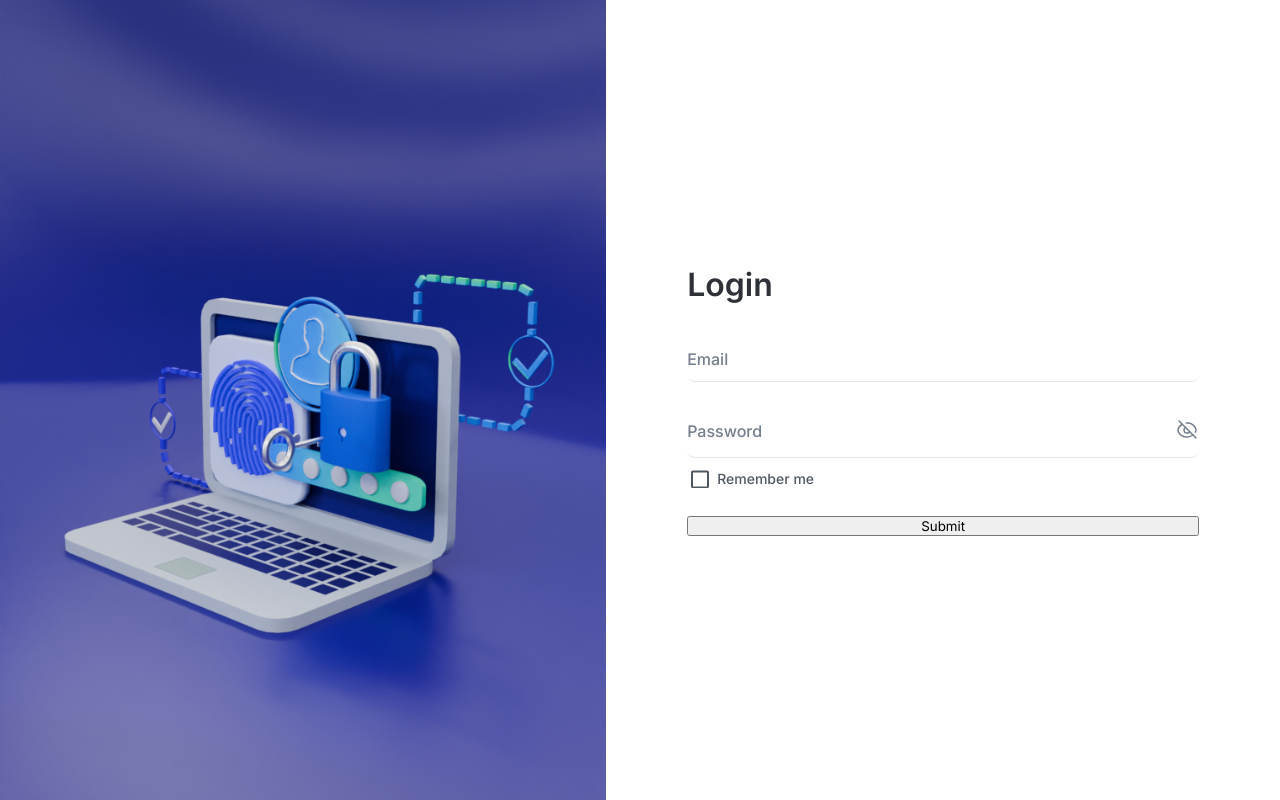
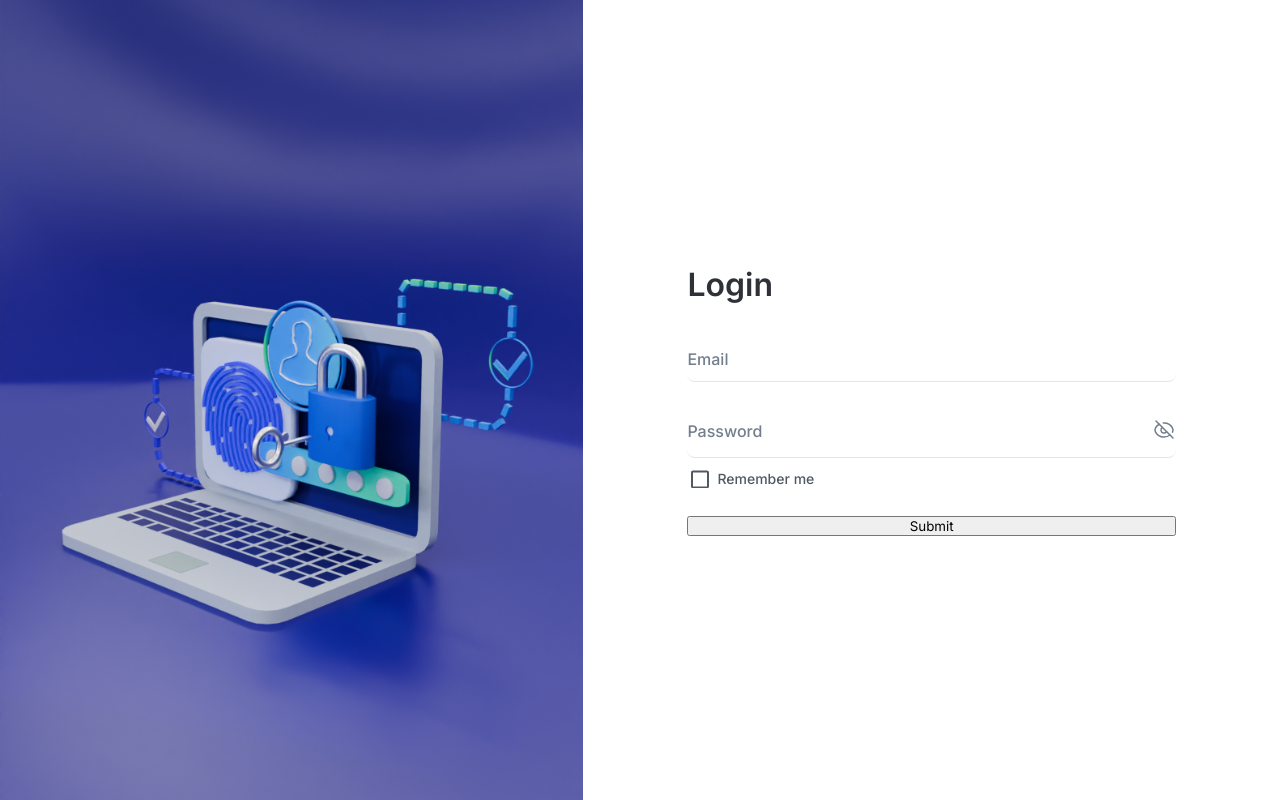
Before and after one commit to RaindiMGE/Merodi_Admin, a Next.js app: page /login in a window 1280 px wide. Built offline with nearby package versions, Linux system fonts and the light colour scheme.

Commit message:
fix: Fix Comments

```diff
--- a/app/login/page.module.scss
+++ b/app/login/page.module.scss
@@ -18,7 +18,7 @@
         align-items: center;
         max-width: 720px;
         width: 100%;
-        padding: 0 5%;
+        padding: 0 104px;
 
         .inputsContent {
             display: flex;
--- a/app/login/page.tsx
+++ b/app/login/page.tsx
@@ -3,15 +3,14 @@
 import Image from 'next/image';
 import styles from './page.module.scss';
 import Input from '../Components/InputComponent/InputComponent';
-import { useForm, UseFormRegister, UseFormRegisterReturn } from 'react-hook-form';
+import { SubmitHandler, useForm, UseFormRegister, UseFormRegisterReturn } from 'react-hook-form';
 import { Login } from '../interfaces/interface';
 
 const LogIn = () => {
 
     const { register, handleSubmit, formState: { errors } } = useForm<Login>()
 
-    const onSubmit = (data: any) => {
-        console.log('rame')
+    const onSubmit: SubmitHandler<Login> = data => {
         alert()
     }
 
```
